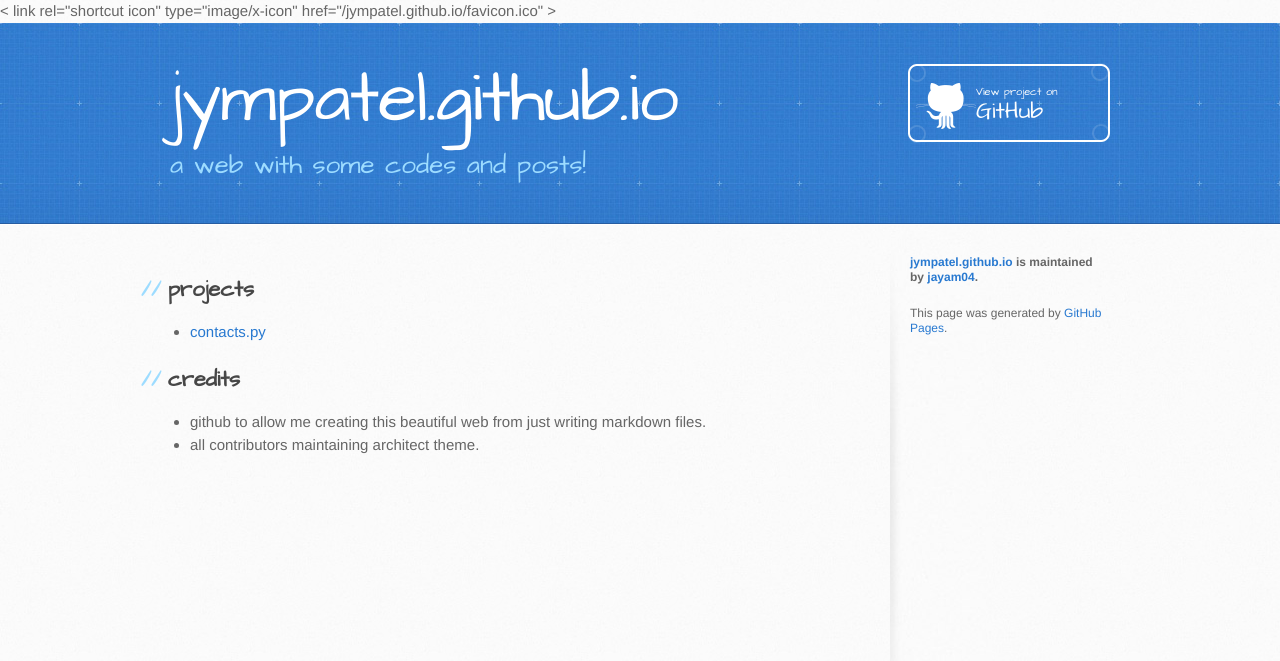
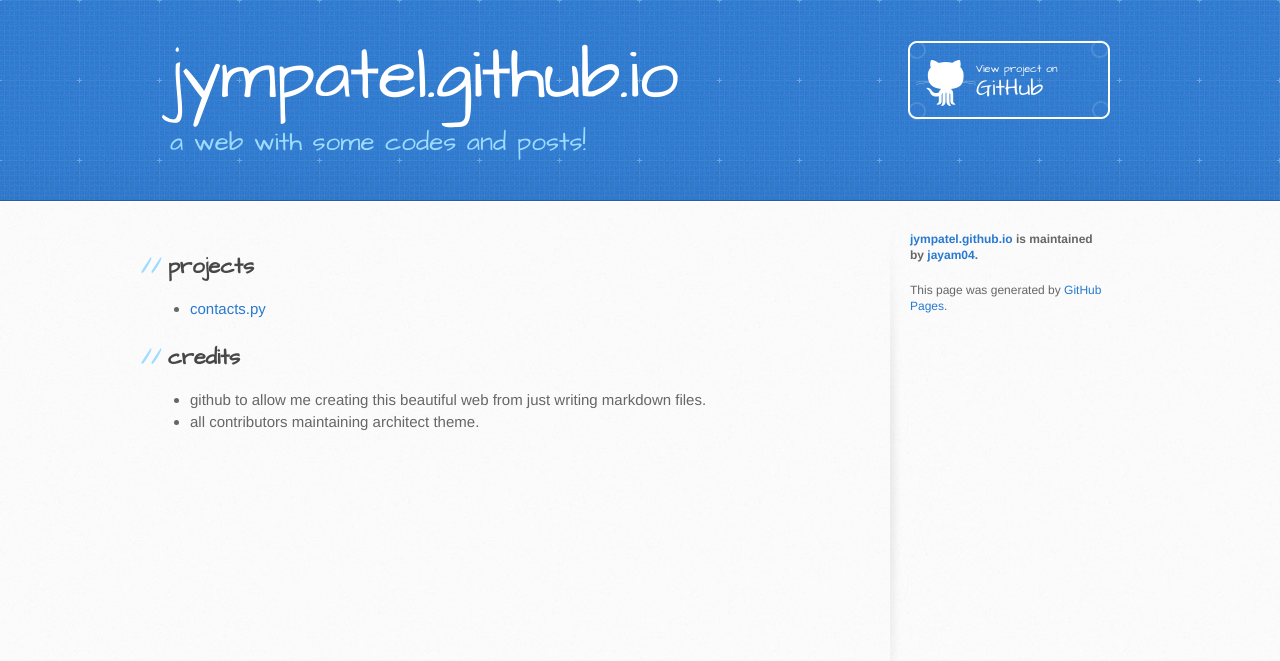
Before and after one commit to jayam04/jympatel.github.io, a Jekyll site: the page built from index.md, in a window 1280 px wide. Shown: the top 661 px of the page. Built offline with Jekyll 4.4.1, drawn with Linux system fonts in a browser that asks for light colours; our own code applies the rules of GitHub Pages for plain Markdown files; the repository's description, which GitHub fills in, is left out.

Commit message:
fixed favicon bugs

```diff
--- a/_includes/head-custom.html
+++ b/_includes/head-custom.html
@@ -20,6 +20,6 @@
 </script>
 
 <!-- Favicon -->
-< link rel="shortcut icon" type="image/x-icon" href="{{ '/favicon.ico' | relative_url }}" >
+<link rel="shortcut icon" type="image/x-icon" href="{{ page.favicon | default: "/data/favicon.ico" }}" >
 
 <!-- end custom head snippets -->
```
Also changed, not shown: data/favicon.ico (renamed from _includes/favicon.ico).
